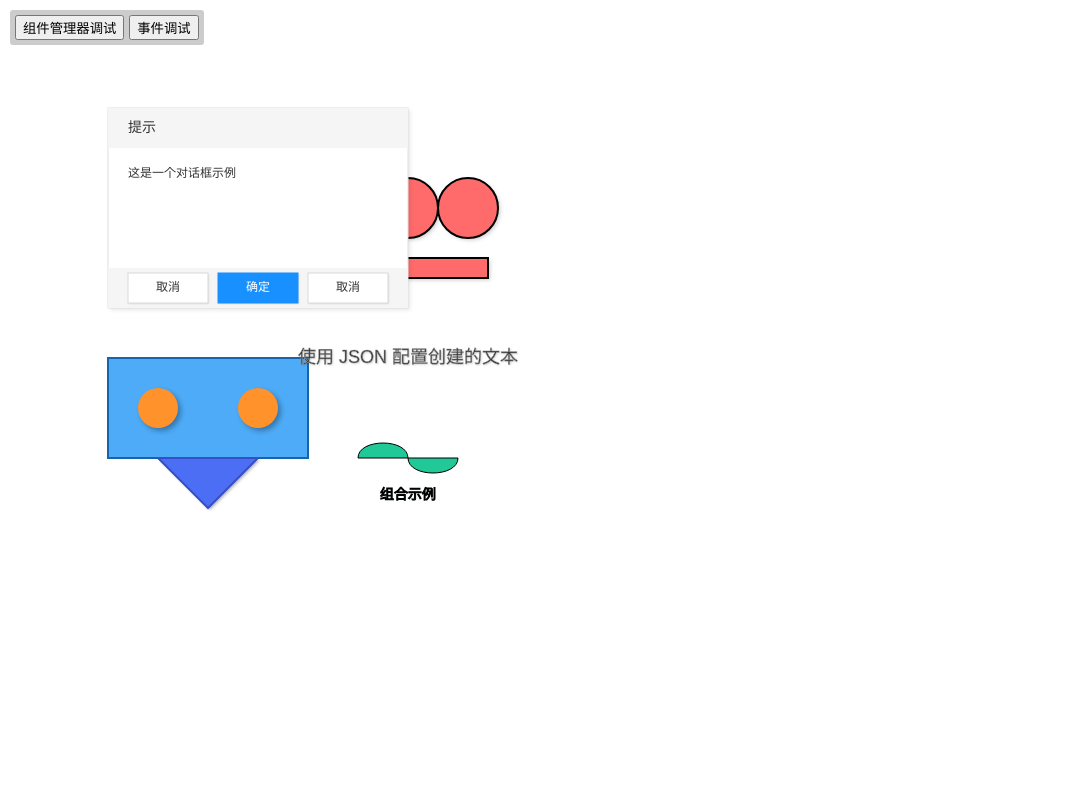
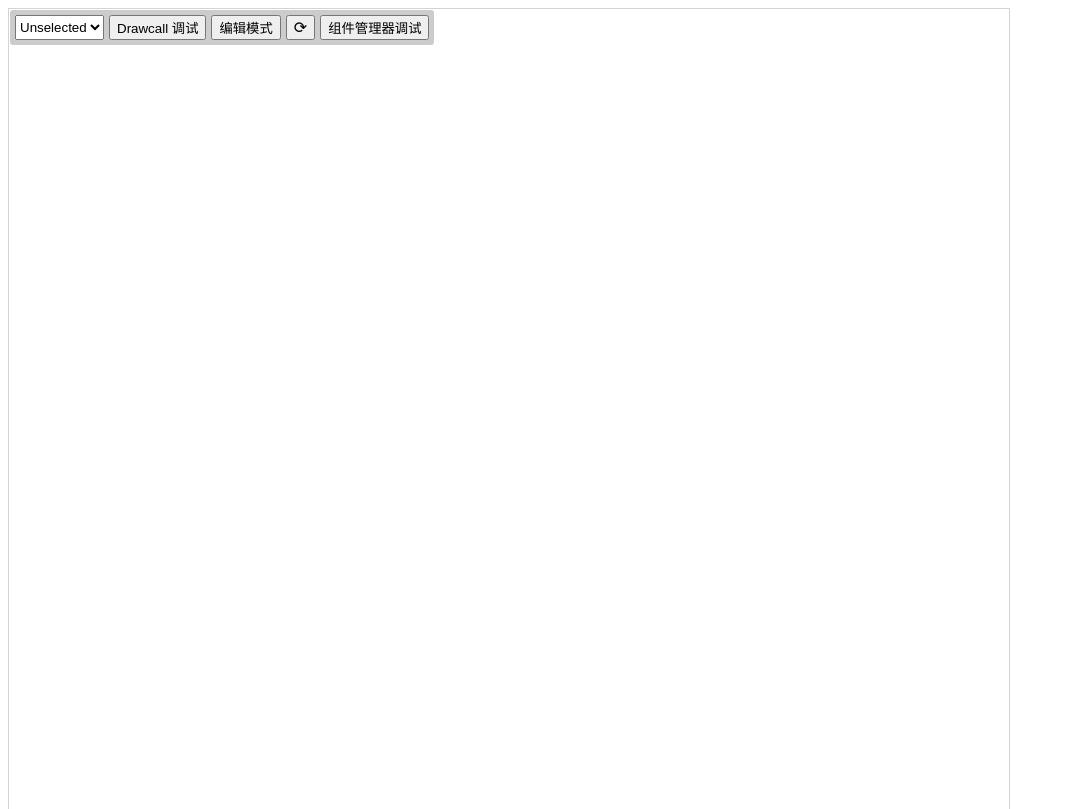
Before and after one commit to t2tc/canvas-interface, a website with bundled scripts: page src/index.html in a window 1280 px wide. Shown: the top 809 px of the page, without its empty margins (0-1065 px from the left). Built offline with nearby package versions, Linux system fonts and the light colour scheme; files whose address does not match are found by name.

Commit message:
a simple demo case system.

```diff
--- a/package.json
+++ b/package.json
@@ -1,6 +1,6 @@
 {
     "scripts": {
-        "dev": "bun src/index.html"
+        "dev": "bun run src/scripts/serve.ts"
     },
     "devDependencies": {
         "@types/bun": "^1.2.21"
--- /dev/null
+++ b/src/index.demo_selector.ts
@@ -0,0 +1,45 @@
+import { Canvas } from "./component";
+
+const demoSelector = document.getElementById('demo-selector') as HTMLSelectElement;
+
+function initCanvas() {
+    const canvas = document.querySelector('canvas')!;
+    const root = new Canvas(canvas);
+    return root;
+}
+
+function loadDemo(root: Canvas, demoName: string) {
+    const endpoint = `/api/demo/${demoName}`;
+    import(endpoint).then((module) => {
+        console.log('Demo loaded:', module);
+        root.clear();
+        root.ctx.clearRect(0, 0, root.canvas.width, root.canvas.height);
+        const demo = module.default;
+        demo(root);
+    });
+    demoSelector.value = demoName;
+}
+
+function initDemoSelector() {
+    const endpoint = '/api/demos';
+    const root = initCanvas();
+    fetch(endpoint)
+        .then(response => response.json())
+        .then(data => {
+            data.forEach((demo: { name: string; path: string; }) => {
+                const option = document.createElement('option');
+                option.value = demo.name;
+                option.textContent = demo.name;
+                demoSelector.appendChild(option);
+            });
+        })
+        .catch(error => console.error('Error fetching demos:', error));
+    demoSelector.addEventListener('change', (e) => {
+        const selectedDemo = demoSelector.value;
+        console.log('Selected demo:', selectedDemo);
+        loadDemo(root, selectedDemo);
+    });
+    return root;
+}
+
+export { initDemoSelector };
--- a/src/index.html
+++ b/src/index.html
@@ -1,15 +1,31 @@
 <!DOCTYPE html>
 <html lang="en">
-<head>
-    <meta charset="UTF-8">
-    <meta name="viewport" content="width=device-width, initial-scale=1.0">
+  <head>
+    <meta charset="UTF-8" />
+    <meta name="viewport" content="width=device-width, initial-scale=1.0" />
     <title>Canvas Interface Tests</title>
-</head>
-<body>
-    <canvas id="canvas" width="1000" height="800"></canvas>
-    <div id="debug-button-holder" style="position: absolute; top: 10px; left: 10px; background-color: rgba(0,0,0,0.2);
-    display: flex; gap: 5px; padding: 5px; border-radius: 3px;">
+  </head>
+  <body>
+    <canvas id="canvas" width="1000" height="800" style="border: 1px solid lightgray;"></canvas>
+    <div
+      id="debug-button-holder"
+      style="
+        position: absolute;
+        top: 10px;
+        left: 10px;
+        background-color: rgba(0, 0, 0, 0.2);
+        display: flex;
+        gap: 5px;
+        padding: 5px;
+        border-radius: 3px;
+      "
+    >
+      <select id="demo-selector">
+        <option value="">Unselected</option>
+      </select>
+      <button id="debug-button">Drawcall 调试</button>
+      <button id="edit-button">编辑模式</button>
     </div>
     <script src="index.ts" type="module"></script>
-</body>
+  </body>
 </html>
--- a/src/index.ts
+++ b/src/index.ts
@@ -1,211 +1,23 @@
+import { initDemoSelector } from './index.demo_selector';
+initDemoSelector();
 
-import { Canvas } from './component';
-import { Dialog, DialogOptions } from './dialog';
-import { CanvasEventManager } from './event';
-import { ComponentManager } from './component-manager';
-import { Circle, Rect, ShapeGroup, createShape, ShapeConfig } from './shape';
+const debugBar = document.querySelector("#debug-button-holder")! as HTMLDivElement;
 
-const canvas = document.querySelector('canvas')!;
-const canvasRoot = new Canvas(canvas);
-const ctx = canvas.getContext('2d')!;
+const refreshButton = (() => {
+    const button = document.createElement('button');
+    const icon = document.createElement('span');
+    icon.textContent = '⟳';
+    icon.style.fontSize = '16px';
+    button.appendChild(icon);
+    debugBar.appendChild(button);
+    button.addEventListener('click', () => {
+    })
+    return button;
+})();
 
-// 初始化事件管理器
-CanvasEventManager.getInstance().init(canvas);
-
-const dialogOptions: DialogOptions = {
-    title: '提示',
-    content: '这是一个对话框示例',
-    pos: [100, 100],
-    buttons: [
-        {
-            text: '取消',
-            type: 'default',
-            onclick: () => alert('取消')
-        },
-        {
-            text: '确定',
-            type: 'primary',
-            onclick: () => alert('确定')
-        }, {
-            text: '取消',
-            type: 'default',
-            onclick: () => alert('取消')
-        }
-    ]
-};
-
-// 使用 JSON 配置方式创建相同的图形组合
-const shapeConfig: ShapeConfig = {
-    shape_type: 'ShapeGroup',
-    fill: '#ff6b6b',
-    stroke: '#000',
-    strokeWidth: 2,
-    shadow: {
-        color: 'rgba(0,0,0,0.2)'
-    },
-    children: [
-        {
-            shape_type: 'Circle',
-            x: 400,
-            y: 200,
-            radius: 30,
-        },
-        {
-            shape_type: 'Circle',
-            x: 460,
-            y: 200,
-            radius: 30,
-        },
-        {
-            shape_type: 'Rect',
-            x: 380,
-            y: 250,
-            width: 100,
-            height: 20,
-        }
-    ]
-};
-
-// 使用 createShape 函数创建图形
-const jsonGroup = createShape(shapeConfig);
-canvasRoot.addChild(jsonGroup);
-jsonGroup.render(ctx);
-
-// 创建一个更复杂的嵌套图形示例
-const complexConfig: ShapeConfig = {
-    shape_type: 'ShapeGroup',
-    children: [
-        {
-            shape_type: 'Rect',
-            x: 100,
-            y: 350,
-            width: 200,
-            height: 100,
-            fill: '#4dabf7',
-            stroke: '#1864ab',
-            strokeWidth: 2
-        },
-        {
-            shape_type: 'ShapeGroup',
-            fill: '#ff922b',
-            shadow: {
-                color: 'rgba(0,0,0,0.3)',
-                blur: 5,
-                offsetX: 3,
-                offsetY: 3
-            },
-            children: [
-                {
-                    shape_type: 'Circle',
-                    x: 150,
-                    y: 400,
-                    radius: 20
-                },
-                {
-                    shape_type: 'Circle',
-                    x: 250,
-                    y: 400,
-                    radius: 20
-                }
-            ]
-        }
-    ]
-};
-
-const complexShape = createShape(complexConfig);
-canvasRoot.addChild(complexShape);
-complexShape.render(ctx);
-
-// 使用 JSON 配置创建文本
-const textConfig: ShapeConfig = {
-    shape_type: 'Text',
-    text: '使用 JSON 配置创建的文本',
-    x: 400,
-    y: 350,
-    fontSize: 18,
-    fontFamily: 'Arial',
-    baseline: 'middle',
-    align: 'center',
-    fill: '#333',
-    stroke: '#999',
-    strokeWidth: 0.5,
-    shadow: {
-        color: 'rgba(0,0,0,0.2)',
-        blur: 2,
-        offsetX: 1,
-        offsetY: 1
-    }
-};
-
-const textShape = createShape(textConfig);
-canvasRoot.addChild(textShape);
-textShape.render(ctx);
-
-// 使用 JSON 配置创建 SVG 路径
-const pathConfig: ShapeConfig = {
-    shape_type: 'Path',
-    svgPath: 'M150 450 L200 500 L250 450 Z',  // 简单的三角形路径
-    fill: '#4c6ef5',
-    stroke: '#364fc7',
-    strokeWidth: 2,
-    shadow: {
-        color: 'rgba(0,0,0,0.3)',
-        blur: 3
-    }
-};
-
-const pathShape = createShape(pathConfig);
-canvasRoot.addChild(pathShape);
-pathShape.render(ctx);
-
-// 创建一个包含文本和路径的组合
-const mixedGroupConfig: ShapeConfig = {
-    shape_type: 'ShapeGroup',
-    children: [
-        {
-            shape_type: 'Path',
-            svgPath: 'M350 450 C350 430, 400 430, 400 450 S450 470, 450 450 Z',  // 波浪形路径
-            fill: '#20c997'
-        },
-        {
-            shape_type: 'Text',
-            text: '组合示例',
-            x: 400,
-            y: 480,
-            fontSize: 14,
-            align: 'center',
-            fill: '#087f5b'
-        }
-    ],
-    stroke: '#000',
-    strokeWidth: 1
-};
-
-const mixedGroup = createShape(mixedGroupConfig);
-canvasRoot.addChild(mixedGroup);
-mixedGroup.render(ctx);
-
-const dialog = new Dialog(dialogOptions);
-canvasRoot.addChild(dialog);
-dialog.show(ctx);
-
-console.log(dialog);
-console.log(canvasRoot.toString());
-
-const debugButtonHolder = document.getElementById('debug-button-holder')! as HTMLDivElement;
-
-// 添加 ComponentManager 调试按钮
-const componentDebugButton = document.createElement('button');
-componentDebugButton.textContent = '组件管理器调试';
-componentDebugButton.addEventListener('click', () => {
-    ComponentManager.getInstance().debug();
-});
-debugButtonHolder.appendChild(componentDebugButton);
-
-// 添加事件调试按钮
-const eventDebugButton = document.createElement('button');
-eventDebugButton.textContent = '事件调试';
-eventDebugButton.addEventListener('click', () => {
-    console.log(CanvasEventManager.getInstance());
-});
-debugButtonHolder.appendChild(eventDebugButton);
+const componentDebugButton = (() => {
+    const button = document.createElement('button');
+    button.textContent = '组件管理器调试';
+    debugBar.appendChild(button);
+    return button;
+})();
```
Also changed, not shown: src/demos/circle.ts (added, +19 -0 lines), src/demos/complex_shape.ts (added, +155 -0 lines), src/demos/dialog.ts (added, +33 -0 lines), src/demos/rect.ts (added, +20 -0 lines), src/scripts/serve.ts (added, +95 -0 lines), README.md, 2 other files.
